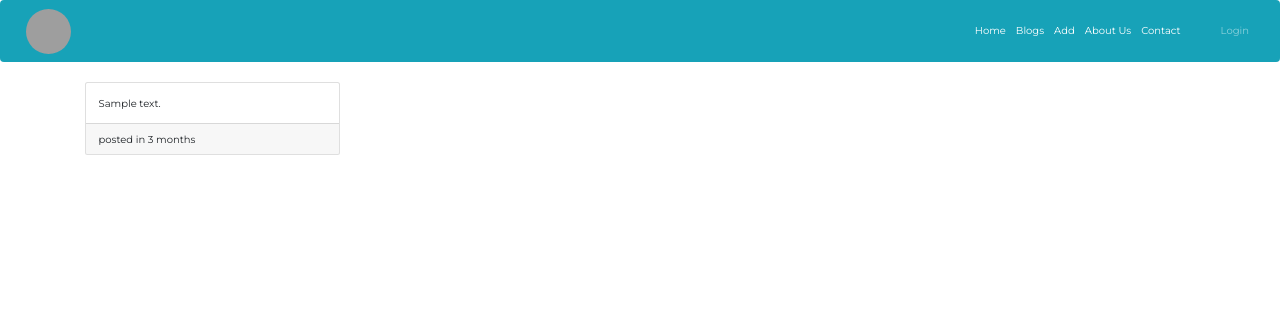
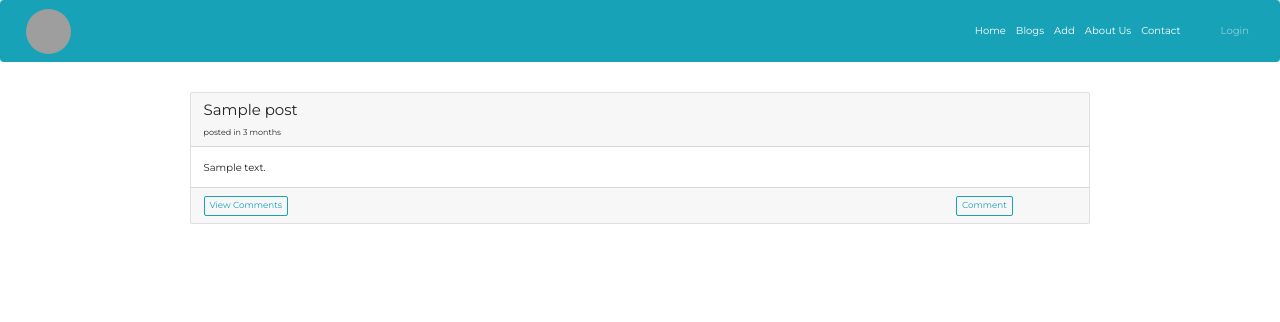
Before and after one commit to danielevans-999/Personal-blog, a Flask app: template app/templates/blogs.html in a window 1280 px wide. Shown: the top 322 px of the page. Run offline with Flask 2, Linux system fonts and the light colour scheme; tables that the repository leaves empty hold one stand-in row (values such as "Sample post"); the template is opened without the code that fills it: values that come from a table or form of the project are taken from there, most other values are stand-ins (such as "Sample title", 1, 10 or a date in 2020); some libraries are stand-ins or nearby versions; grey boxes are pictures that could not be loaded.

Commit message:
Adds a comments route

```diff
--- a/app/templates/macros.html
+++ b/app/templates/macros.html
@@ -1,17 +1,49 @@
-{% macro displayBlog(my_blogs) %}
+{% macro displayBlog(my_blogs,user) %}
 {% for blog in my_blogs %}
-    <div class="col-sm-12 col-md-6 col-lg-3">
-        <div class="card">
-            <div class="card-body">
-                {{blog.body}}
-            </div>
-            <div class="card-footer">
-                posted {{ moment(blog.timestamp).fromNow(refresh=True)}}
-                <div class="row">
+<div class="col-md-1"></div>
+<div class="col-md-10">
+    <div class="card m-3">
+        <div class="card-header">
+            <h4>{{blog.title}}</h4>
+            <span><small> posted {{ moment(blog.timestamp).fromNow(refresh=True)}} </small></span>
+        </div>
+        <div class="card-body">
+            {{blog.body}}
+        </div>
+        <div class="card-footer">
 
+            <div class="row">
+                <div class="col-md-2">
+                    <a class="btn btn-sm btn-outline-info" href="/comments/{{blog.id}}">View Comments</a>
+                </div>
+                <div class="col-md-8"></div>
+                <div class="col-md-2">
+                    <a class="btn btn-sm btn-outline-info" href="/comments/new/{{blog.id}}">Comment</a>
                 </div>
             </div>
         </div>
     </div>
+</div>
+<div class="col-md-1"></div>
 {% endfor %}
 {% endmacro %}
+
+{% macro displayComments(comment_list) %}
+{% for comment in comment_list %}
+
+<div class="col-md-6 mb-3">
+    <div class="card">
+        <div class="card-body">
+            <h3>{{comment.comment_post}}</h3>
+        </div>
+        <div class="card-footer">
+            <footer class="blockquote-footer">{{comment.user.username}} commented on your pitch</footer>
+
+        </div>
+    </div>
+</div>
+
+
+
+{% endfor %}
+{% endmacro %}
```
Also changed, not shown: app/main/views.py (+28 -3 lines), app/templates/comments.html (added, +19 -0 lines), app/templates/new_comment.html (added, +14 -0 lines).
